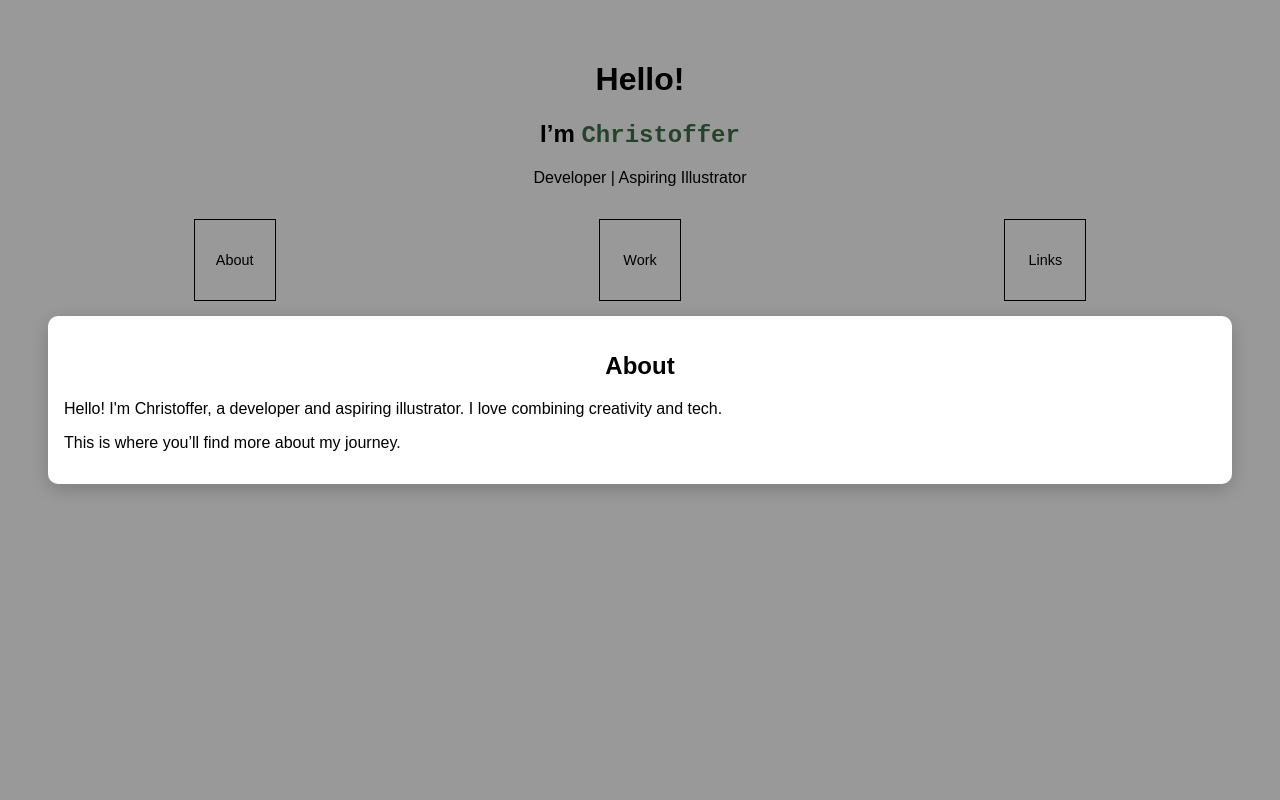
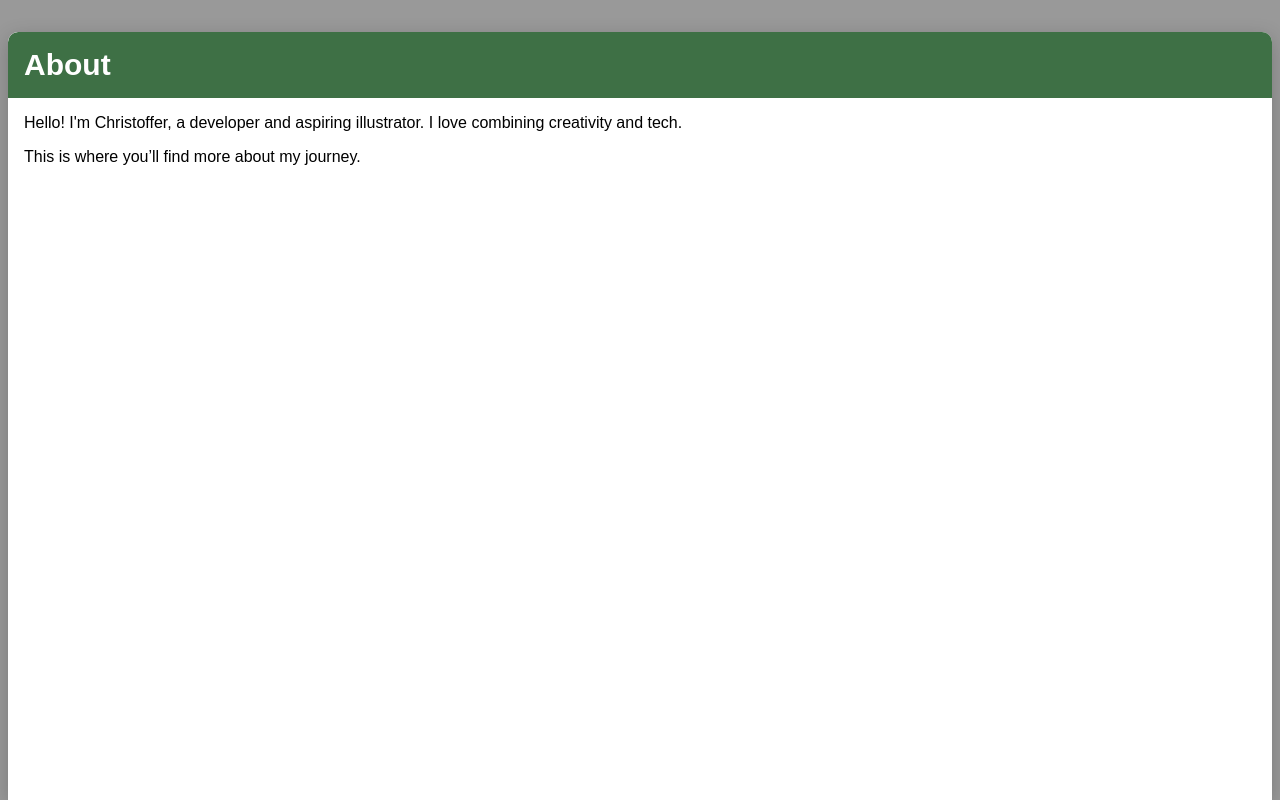
Before and after one commit to csmithmountain/personal-website, a Next.js app: page / in a window 1280 px wide. Both pictures are taken after a click on the element "About". Built offline with nearby package versions, Linux system fonts and the light colour scheme.

Commit message:
Some updates

```diff
--- a/components/ModalCard.jsx
+++ b/components/ModalCard.jsx
@@ -25,7 +25,9 @@ export default function ModalCard({ title, children, onClose }) {
   return (
     <div className={styles.overlay}>
       <div className={styles.card} ref={cardRef}>
-        <h2>{title}</h2>
+        <div className={styles.cardTitle}>
+          <h2>{title}</h2>
+        </div>
         <div className={styles.content}>{children}</div>
       </div>
     </div>
--- a/components/ModalCard.module.css
+++ b/components/ModalCard.module.css
@@ -11,15 +11,38 @@
   z-index: 1000;
 }
 
+
 .card {
   background: white;
-  border-radius: 10px;
-  width: 90%;
-  max-height: 80%;
+  border-radius: 10px 10px 0 0;
+  position: fixed;
+  bottom: 0;
+  width: calc(100% - 1rem);
+  height: calc(100% - 2rem);
   overflow-y: auto;
-  padding: 1rem;
+  overflow-x: hidden;
+  scrollbar-gutter: stable;
+  /* padding: 1rem; */
   box-shadow: 0 5px 20px rgba(0,0,0,0.2);
   animation: slideUp 0.3s ease-out;
+}
+
+.cardTitle {
+  background-color: #3e7045;
+  color: white;
+  width: 100%;
+  margin: 0;
+  padding: 1rem;
+  font-size: 1.25rem;
+  font-weight: bold;
+  border-top-left-radius: 10px;
+  border-top-right-radius: 10px;
+  position: sticky;
+  top: 0;
+}
+
+.cardTitle h2 {
+  margin: 0;
 }
 
 @keyframes slideUp {
@@ -35,4 +58,5 @@
 
 .content {
   margin-top: 1rem;
+  padding: 0 1rem 1rem 1rem;
 }
--- a/components/WorkContent.jsx
+++ b/components/WorkContent.jsx
@@ -4,18 +4,26 @@ export default function WorkContent() {
   return (
     <div className={styles.projects}>
       <div className={styles.projectCard}>
-        <img src="/project1.png" alt="Project 1" className={styles.projectImage} />
+        <img src="#" alt="Project 1" className={styles.projectImage} /> {/* Add a source */}
         <h3>Cool Project</h3>
         <p>A little description of what it does.</p>
-        <a href="https://github.com/yourusername/project1" target="_blank" rel="noopener noreferrer">
+        <a href="#" target="_blank" rel="noopener noreferrer"> {/* Add a source */}
           View Code
         </a>
       </div>
       <div className={styles.projectCard}>
-        <img src="/project2.png" alt="Project 2" className={styles.projectImage} />
+        <img src="#" alt="Project 2" className={styles.projectImage} /> {/* Add a source */}
         <h3>Another Project</h3>
         <p>This one does something even cooler.</p>
-        <a href="https://yourprojectliveurl.com" target="_blank" rel="noopener noreferrer">
+        <a href="#" target="_blank" rel="noopener noreferrer"> {/* Add a source */}
+          Visit Site
+        </a>
+      </div>
+      <div className={styles.projectCard}>
+        <img src="#" alt="Project 3" className={styles.projectImage} /> {/* Add a source */}
+        <h3>Another Project</h3>
+        <p>This one does something even cooler.</p>
+        <a href="#" target="_blank" rel="noopener noreferrer"> {/* Add a source */}
           Visit Site
         </a>
       </div>
--- a/styles/Home.module.css
+++ b/styles/Home.module.css
@@ -1,7 +1,7 @@
 .container {
   padding: 2rem;
   font-family: sans-serif;
-  text-align: center;
+  /* text-align: center; */
 }
 
 .name {
```
